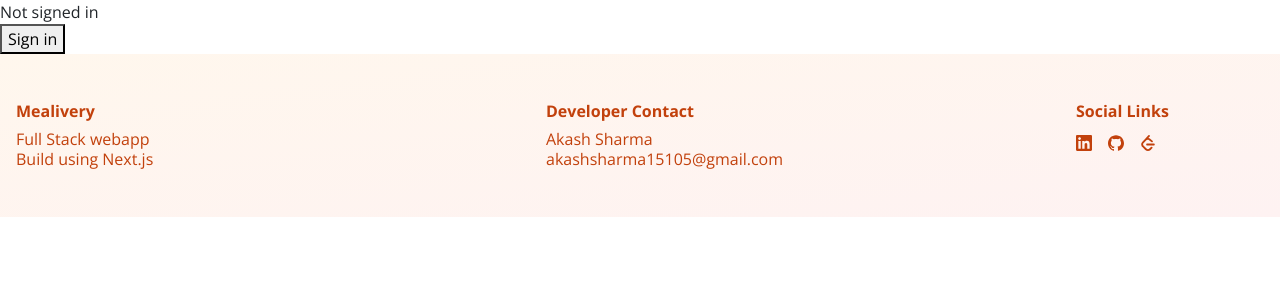
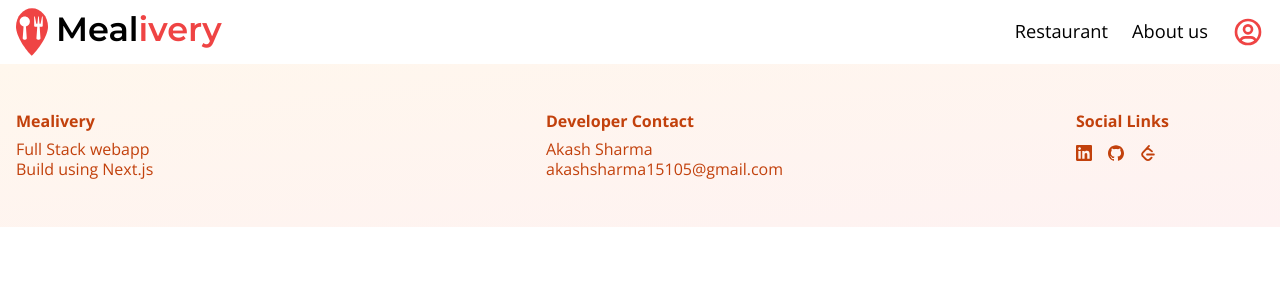
Before and after one commit to 6102hsaka/Mealivery, a Next.js app: page / in a window 1280 px wide. Shown: the top 300 px of the page. Built offline with nearby package versions, Linux system fonts and the light colour scheme; no server answers.

Commit message:
Added: Header

```diff
--- /dev/null
+++ b/components/header/header.module.scss
@@ -0,0 +1,87 @@
+@import "../../styles/constant.module.scss";
+
+.header {
+    display: flex;
+    justify-content: space-between;
+    align-items: center;
+    padding: 0 1rem;
+    color: $red-500;
+
+    a {
+        font-weight: 600;
+        font-size: calc(1.5rem + 0.75vw);
+        text-decoration: none;
+        color: $black;
+
+        svg {
+            height: 4rem;
+            width: 2rem;
+            margin-right: 0.5rem;
+        }
+
+        span {
+            color: $red-500;
+        }
+    }
+
+    img {
+        border-radius: 50%;
+    }
+
+    .nav {
+        position: relative;
+        display: flex !important;
+        justify-content: space-between;
+        align-items: center;
+        gap: 1.5rem;
+
+        a {
+            font-size: calc(0.5rem + 0.8vw);
+            font-weight: 400;
+        }
+    }
+
+    .menu {
+        position: absolute;
+        top: 0.5rem;
+        right: 0;
+        padding: 1rem;
+        color: $slate-800;
+        background-color: $white;
+        border: 0.1rem solid $slate-500;
+        border-radius: 0.75rem;
+
+        span {
+            color: $red-500;
+        }
+
+        span:nth-child(2) {
+            color: $black;
+            font-weight: 600;
+            font-size: 1.2rem;
+        }
+
+        ul {
+            padding: 0.5rem 0 0 0;
+            margin: 0;
+            list-style: none;
+
+            a {
+                color: $slate-800;
+                font-size: 1rem;
+                font-weight: 400;
+            }
+
+            li:hover {
+                padding: 0.5rem;
+                cursor: pointer;
+                background-color: $orange-50;
+                border-radius: 0.5rem;
+            }
+        }
+    }
+}
+
+.header > a {
+    font-family: var(--font-montserrat);
+}
--- /dev/null
+++ b/components/header/header.tsx
@@ -0,0 +1,103 @@
+import { useState } from "react";
+import Link from "next/link";
+import Image from "next/image";
+import { signIn, signOut } from "next-auth/react";
+import { motion } from "framer-motion";
+import { TbShoppingCart, TbUserCircle } from "react-icons/tb";
+
+import Logo from "/public/images/logo.svg";
+import styles from "./header.module.scss";
+
+const Header = ({ user }: any) => {
+    const [showMenu, setShowMenu] = useState<boolean>(false);
+
+    return (
+        <header className={styles.header}>
+            <Link href="/">
+                <div className="brand">
+                    <Logo />
+                    Meal<span>ivery</span>
+                </div>
+            </Link>
+            <div className="d-block d-md-none">
+                {!!user ? (
+                    <>
+                        <motion.div whileTap={{ scale: 0.75 }}>
+                            <Image
+                                src={user.image}
+                                width="32"
+                                height="32"
+                                alt="profile-img"
+                                onClick={() => setShowMenu(true)}
+                            />
+                        </motion.div>
+                        {showMenu && (
+                            <div className={styles.menu}>
+                                Hello, <span>{user.name}</span>
+                                <span onClick={() => setShowMenu(false)}>
+                                    &emsp; X
+                                </span>
+                                <ul>
+                                    <li>
+                                        <Link href="/restautant">
+                                            Restaurant
+                                        </Link>
+                                    </li>
+                                    <li>
+                                        <Link href="/aboutus">About us</Link>
+                                    </li>
+                                    <li onClick={() => signOut()}>Logout</li>
+                                </ul>
+                            </div>
+                        )}
+                    </>
+                ) : (
+                    <motion.div whileTap={{ scale: 0.75 }}>
+                        <TbUserCircle size="32" onClick={() => signIn()} />
+                    </motion.div>
+                )}
+            </div>
+            <div className="d-none d-md-block">
+                <nav className={styles.nav}>
+                    <Link href="/restaurant">Restaurant</Link>
+                    <Link href="/aboutus">About us</Link>
+                    {!!user ? (
+                        <>
+                            <motion.div whileTap={{ scale: 0.75 }}>
+                                <TbShoppingCart size="32" />
+                            </motion.div>
+                            <motion.div whileTap={{ scale: 0.75 }}>
+                                <Image
+                                    src={user.image}
+                                    width="32"
+                                    height="32"
+                                    alt="profile-img"
+                                    onClick={() => setShowMenu(true)}
+                                />
+                            </motion.div>
+                            {showMenu && (
+                                <div className={styles.menu}>
+                                    Hello, <span>{user.name}</span>
+                                    <span onClick={() => setShowMenu(false)}>
+                                        &emsp; X
+                                    </span>
+                                    <ul>
+                                        <li onClick={() => signOut()}>
+                                            Logout
+                                        </li>
+                                    </ul>
+                                </div>
+                            )}
+                        </>
+                    ) : (
+                        <motion.div whileTap={{ scale: 0.75 }}>
+                            <TbUserCircle size="32" onClick={() => signIn()} />
+                        </motion.div>
+                    )}
+                </nav>
+            </div>
+        </header>
+    );
+};
+
+export default Header;
--- a/next.config.js
+++ b/next.config.js
@@ -2,6 +2,9 @@
 const nextConfig = {
     reactStrictMode: true,
     swcMinify: true,
+    images: {
+        domains: ["lh3.googleusercontent.com"],
+    },
     webpack(config) {
         config.module.rules.push({
             test: /\.svg$/i,
--- a/pages/index.tsx
+++ b/pages/index.tsx
@@ -1,20 +1,13 @@
 import type { NextPage, GetServerSideProps } from "next";
-import { signIn, signOut, getSession } from "next-auth/react";
+import { getSession } from "next-auth/react";
+
+import Header from "../components/header/header";
 import styles from "../styles/Home.module.scss";
 
 const Home: NextPage = ({ session }: any) => {
-    if (session) {
-        return (
-            <>
-                Signed in as {session.user?.email} <br />
-                <button onClick={() => signOut()}>Sign out</button>
-            </>
-        );
-    }
     return (
         <>
-            Not signed in <br />
-            <button onClick={() => signIn()}>Sign in</button>
+            <Header user={session?.user} />
         </>
     );
 };
--- a/styles/auth.module.scss
+++ b/styles/auth.module.scss
@@ -43,6 +43,7 @@
             align-items: center;
             border: 1px solid $red-100;
             border-radius: 1rem;
+            cursor: pointer;
         }
     }
 }
--- a/styles/constant.module.scss
+++ b/styles/constant.module.scss
@@ -11,3 +11,6 @@ $orange-900: #7c2d12;
 $red-50: #fef2f2;
 $red-100: #fee2e2;
 $red-500: #ef4444;
+
+$black: #000;
+$white: #fff;
```
Also changed, not shown: public/images/user.png (added).
